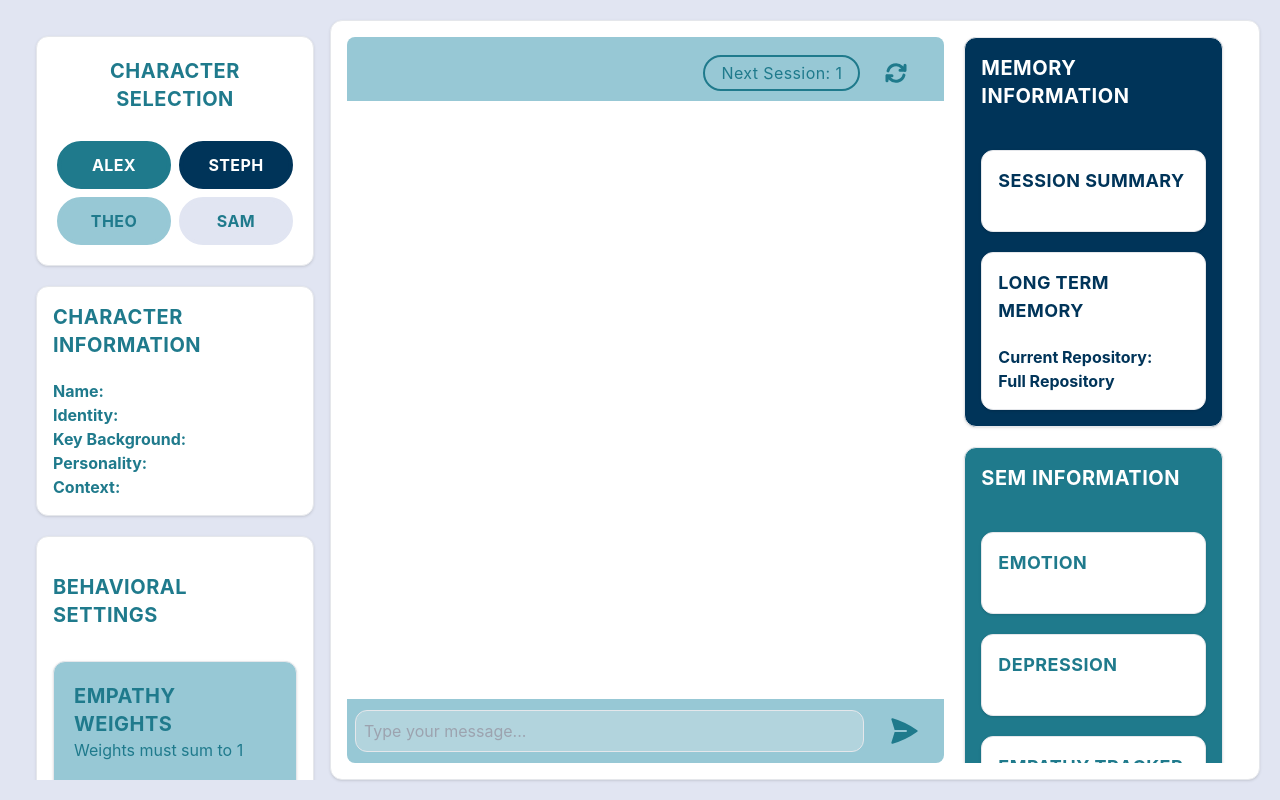
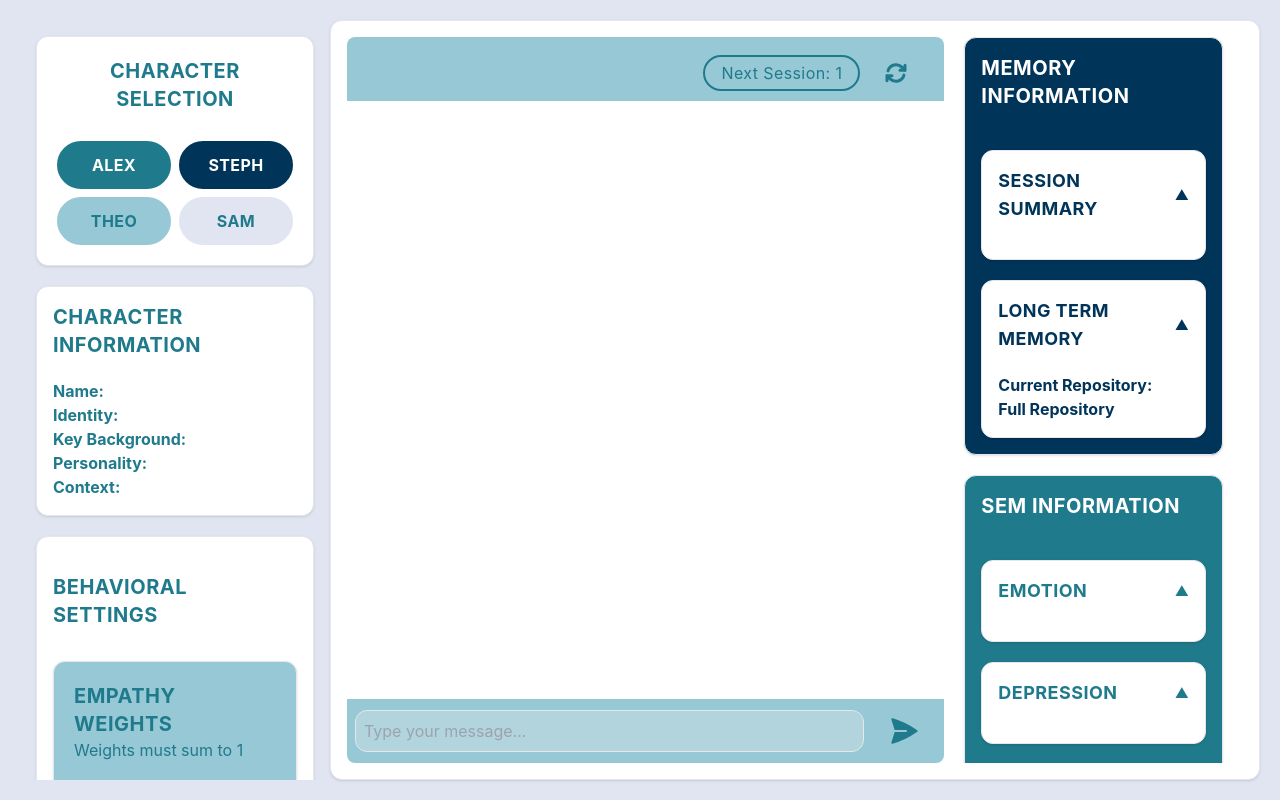
Before and after one commit to angelachencmu/multimodal-multiagent-adaptive-virtual-patients, a React (Create React App) app in the folder multimodal_adaptive_virtual_patient/frontend/: page / in a window 1280 px wide. Built offline with nearby package versions, Linux system fonts and the light colour scheme.

Commit message:
character memory dropdown toggle

```diff
--- a/multimodal_adaptive_virtual_patient/frontend/src/chat_components/characterMemory.js
+++ b/multimodal_adaptive_virtual_patient/frontend/src/chat_components/characterMemory.js
@@ -1,23 +1,73 @@
+import { useState } from 'react';
+
 export default function CharacterMemory({ memoryInfo, SEM }) {
+  const [openSections, setOpenSections] = useState({
+    sessionSummary: true,
+    longTermMemory: true,
+    emotion: true,
+    depression: true,
+    empathyTracker: true,
+    rapportTracker: true,
+    behavioralStates: true,
+  });
+
+  const toggleSection = (key) => {
+    setOpenSections((prev) => ({
+      ...prev,
+      [key]: !prev[key],
+    }));
+  };
+
   return (
     <div className="flex flex-col h-full px-5 w-full gap-5 overflow-y-auto transparent-scrollbar">
       <div className="flex-none flex flex-col gap-5 border p-4 rounded-xl shadow bg-coral w-full text-white">
         <h1 className="uppercase font-bold tracking-wide mb-5 text-xl">Memory Information</h1>
         <div className="flex-none flex flex-col border p-4 rounded-xl shadow bg-white w-full text-coral">
-          <h2 className="uppercase font-bold tracking-wide mb-5 text-lg">Session Summary</h2>
+          <div className="flex justify-between items-center mb-5">
+            <h2 className="uppercase font-bold tracking-wide text-lg">Session Summary</h2>
+            <button
+              className="text-sm "
+              onClick={() => toggleSection('sessionSummary')}
+            >
+              {openSections.sessionSummary ? '▲' : '▼'}
+            </button>
+          </div>
+          {openSections.sessionSummary && (
             <p>{memoryInfo.summary ?? "(none)"}</p>
+          )}
         </div>
         <div className="flex-none flex flex-col border p-4 rounded-xl shadow bg-white w-full text-coral">
-          <h2 className="uppercase font-bold tracking-wide mb-5 text-lg">Long Term Memory</h2>
+          <div className="flex justify-between items-center mb-5">
+            <h2 className="uppercase font-bold tracking-wide text-lg">Long Term Memory</h2>
+            <button
+              className="text-sm "
+              onClick={() => toggleSection('longTermMemory')}
+            >
+              {openSections.longTermMemory ? '▲' : '▼'}
+            </button>
+          </div>
+          {openSections.longTermMemory && (
+            <>
               <h3><strong>Current Repository:</strong> {memoryInfo.currentRepo ?? "(none)"} </h3>
               <h3 className="font-bold">Full Repository</h3>
               <p>{memoryInfo.fullRepo ?? "(none)"}</p>
+            </>
+          )}
         </div>
       </div>
       <div className="flex-none gap-5 flex flex-col border p-4 rounded-xl shadow bg-purple w-full text-white">
         <h1 className="uppercase font-bold tracking-wide mb-5 text-xl">SEM Information</h1>
         <div className="flex-none flex flex-col border p-4 rounded-xl shadow bg-white w-full text-purple">
-          <h2 className="uppercase font-bold tracking-wide mb-5 text-lg">Emotion</h2>
+          <div className="flex justify-between items-center mb-5">
+            <h2 className="uppercase font-bold tracking-wide text-lg">Emotion</h2>
+            <button
+              className="text-sm "
+              onClick={() => toggleSection('emotion')}
+            >
+              {openSections.emotion ? '▲' : '▼'}
+            </button>
+          </div>
+          {openSections.emotion && (
             <div className="max-h-32 overflow-y-auto transparent-scrollbar">
             {SEM.emotion.slice().map((emotion, index) => (
               <div key={index}>
@@ -25,9 +75,19 @@ export default function CharacterMemory({ memoryInfo, SEM }) {
               </div>
             ))}
             </div>
+          )}
         </div>
         <div className="flex-none flex flex-col border p-4 rounded-xl shadow bg-white w-full text-purple">
-          <h2 className="uppercase font-bold tracking-wide mb-5 text-lg">Depression</h2>
+        <div className="flex justify-between items-center mb-5">
+          <h2 className="uppercase font-bold tracking-wide text-lg">Depression</h2>
+          <button
+            className="text-sm "
+            onClick={() => toggleSection('depression')}
+          >
+            {openSections.depression ? '▲' : '▼'}
+          </button>
+        </div>
+        {openSections.depression && (
           <div className="max-h-32 overflow-y-auto transparent-scrollbar">
             {SEM.depression.slice().map((depression, index) => (
                 <div key={index}>
@@ -35,9 +95,19 @@ export default function CharacterMemory({ memoryInfo, SEM }) {
                 </div>
             ))}
           </div>
+        )}
         </div>
         <div className="flex-none flex flex-col border p-4 rounded-xl shadow bg-white w-full text-purple">
-          <h2 className="uppercase font-bold tracking-wide mb-5 text-lg">Empathy Tracker</h2>
+          <div className="flex justify-between items-center mb-5">
+            <h2 className="uppercase font-bold tracking-wide text-lg">Empathy Tracker</h2>
+            <button
+              className="text-sm "
+              onClick={() => toggleSection('empathyTracker')}
+            >
+              {openSections.empathyTracker ? '▲' : '▼'}
+            </button>
+          </div>
+          {openSections.empathyTracker && (
             <div className="max-h-96 overflow-y-auto transparent-scrollbar flex flex-col gap-5">
               {SEM.empathy?.map((entry, index) => (
               <div key={index}>
@@ -58,9 +128,19 @@ export default function CharacterMemory({ memoryInfo, SEM }) {
               </div>
             ))}
             </div>
+          )}
         </div>
         <div className="flex-none flex flex-col border p-4 rounded-xl shadow bg-white w-full text-purple">
-          <h2 className="uppercase font-bold tracking-wide mb-5 text-lg">Rapport Tracker</h2>
+          <div className="flex justify-between items-center mb-5">
+          <h2 className="uppercase font-bold tracking-wide text-lg">Rapport Tracker</h2>
+          <button
+            className="text-sm "
+            onClick={() => toggleSection('rapportTracker')}
+          >
+            {openSections.rapportTracker ? '▲' : '▼'}
+          </button>
+        </div>
+        {openSections.rapportTracker && (
           <div className="max-h-96 overflow-y-auto transparent-scrollbar flex flex-col gap-5">
               {SEM.rapport?.map((entry, index) => (
               <div key={index}>
@@ -76,9 +156,19 @@ export default function CharacterMemory({ memoryInfo, SEM }) {
               </div>
               ))}
           </div>
+        )}
         </div>
         <div className="flex-none flex flex-col border p-4 rounded-xl shadow bg-white w-full text-purple">
-          <h2 className="uppercase font-bold tracking-wide mb-5 text-lg">Behavioral States</h2>
+          <div className="flex justify-between items-center mb-5">
+          <h2 className="uppercase font-bold tracking-wide text-lg">Behavioral States</h2>
+          <button
+            className="text-sm "
+            onClick={() => toggleSection('behavioralStates')}
+          >
+            {openSections.behavioralStates ? '▲' : '▼'}
+          </button>
+        </div>
+        {openSections.behavioralStates && (
           <div className="max-h-96 overflow-y-auto transparent-scrollbar flex flex-col gap-5">
               {SEM.behaviorState?.map((entry, index) => (
               <div key={index}>
@@ -89,6 +179,7 @@ export default function CharacterMemory({ memoryInfo, SEM }) {
               </div>
             ))}
           </div>
+        )}
         </div>
       </div>
     </div>
```
Lines whose indentation alone changed are shown as unchanged.
